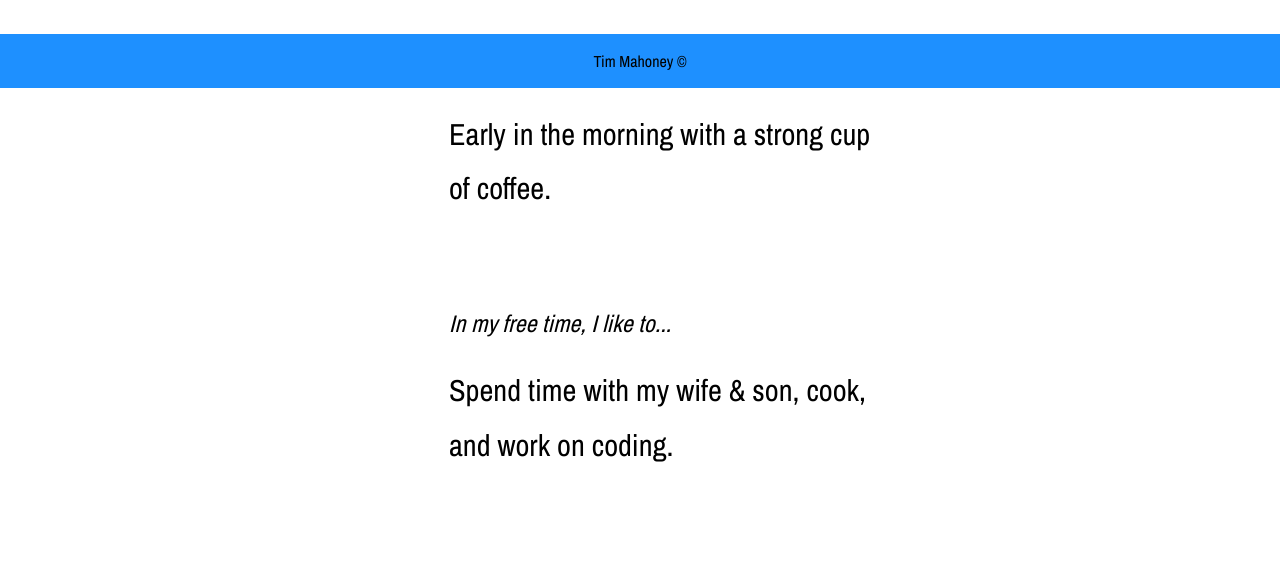
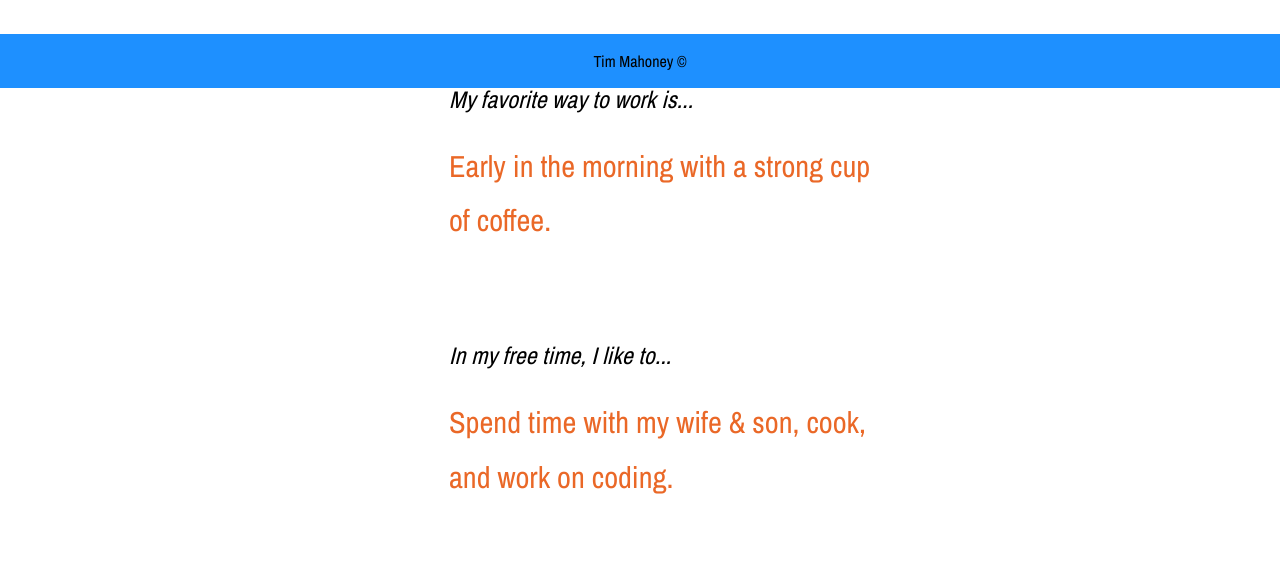
Before and after one commit to RVCC-CISY225-S2019/project-2-Timmahoney2000, a plain HTML site: page index.html in a window 1280 px wide. Shown: the part 712-1289 px from the top of the page. Before the commit the page ends 1225 px from the top, so only its background shows below. Drawn offline with nearby package versions, Linux system fonts and the light colour scheme.

Commit message:
Update styles.css

```diff
--- a/styles.css
+++ b/styles.css
@@ -88,7 +88,7 @@ img.my-picture {
 
 .my-info {
   max-width: 100%;
-  color: #000000;
+  color: #ea6827;
   font-size: 1.9rem;
   line-height: 1.8;
   margin: 0px auto 3em;
@@ -116,7 +116,7 @@ img.my-picture {
 
 .about-me {
  background-color: #FFFFFF;
-  padding: 2.5em;
+  padding: 4.5em;
 }
 
 .about-content {
```
